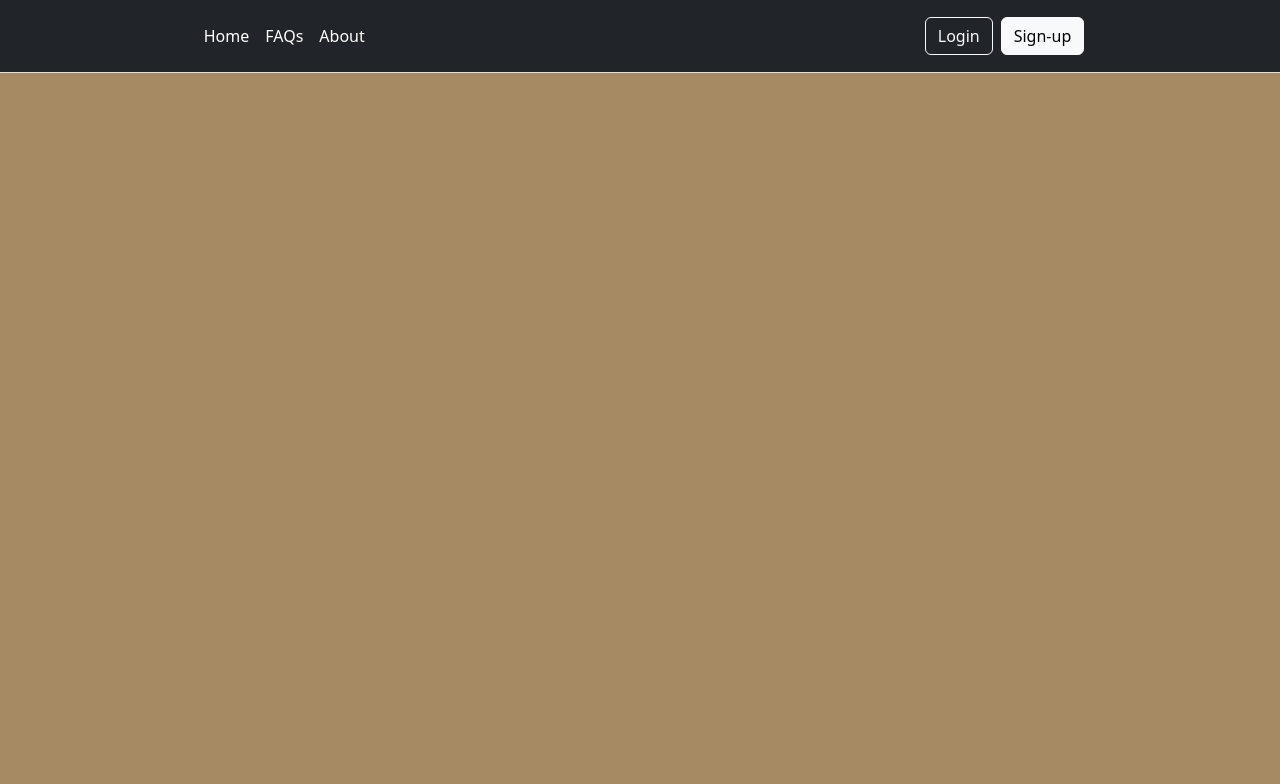
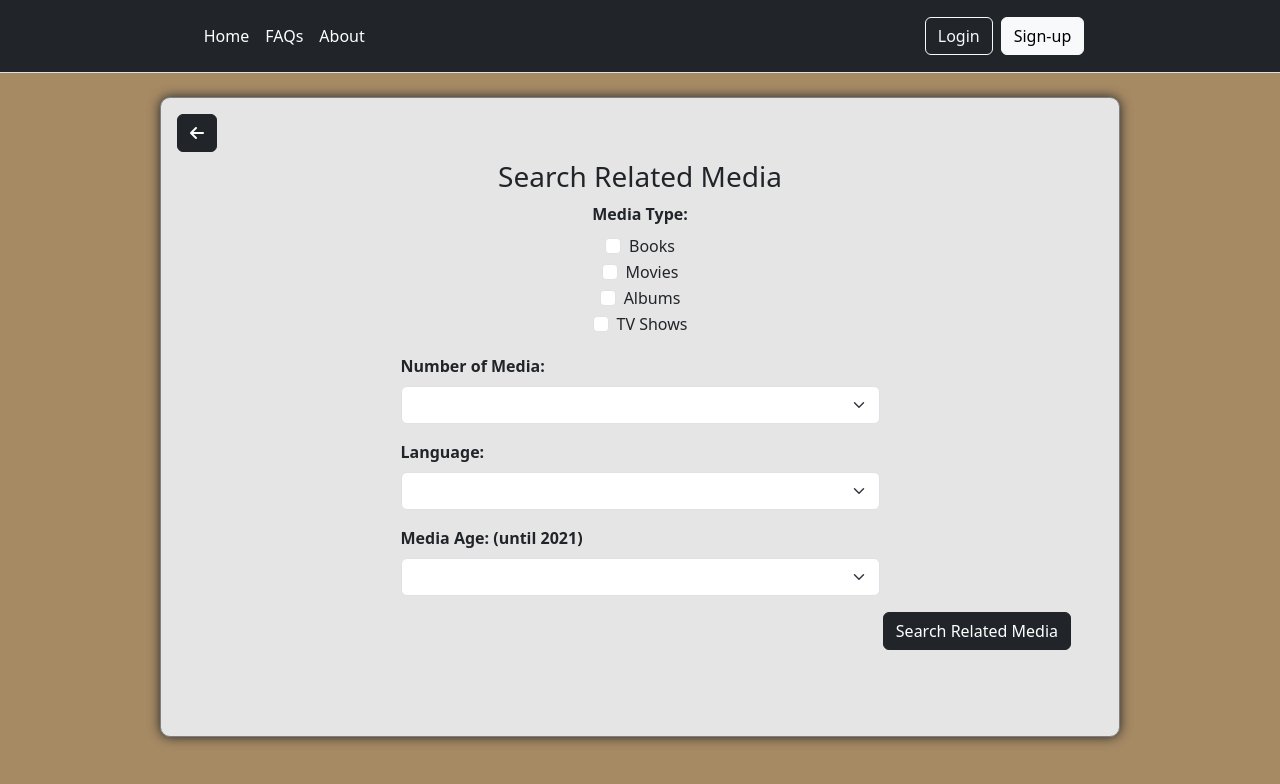
Before and after one commit to giuseppevignanello/books-smm-tool, a Vue app: page /related-media/1 in a window 1280 px wide. Shown: the top 784 px of the page. Built offline with nearby package versions, Linux system fonts and the light colour scheme.

Commit message:
add related media page

```diff
--- /dev/null
+++ b/src/pages/RelatedMedia.vue
@@ -0,0 +1,85 @@
+
+<script>
+export default {
+    data() {
+
+
+        return {}
+    }
+}
+</script>
+
+<template>
+    <div class="wrapper">
+        <div class="comeback_button ms-3 mt-3">
+            <router-link class="text-black text-decoration-none"
+                :to="{ name: 'single-book', params: this.$route.params.id }">
+                <div class="btn btn-dark">
+                    <i class="fa-solid fa-arrow-left"></i>
+                </div>
+            </router-link>
+        </div>
+        <h3 class="text-center mt-2">Search Related Media</h3>
+        <form>
+            <div class="mb-3 d-flex flex-column align-items-center">
+                <label for=" mediaType" class="form-label fw-bold">Media Type:</label>
+                <div class="form-check">
+                    <input type="checkbox" class="form-check-input" id="books" />
+                    <label class="form-check-label" for="books">Books</label>
+                </div>
+                <div class="form-check">
+                    <input type="checkbox" class="form-check-input" id="movies" />
+                    <label class="form-check-label" for="movies">Movies</label>
+                </div>
+                <div class="form-check">
+                    <input type="checkbox" class="form-check-input" id="albums" />
+                    <label class="form-check-label" for="albums">Albums</label>
+                </div>
+                <div class="form-check">
+                    <input type="checkbox" class="form-check-input" id="tv-show" />
+                    <label class="form-check-label" for="tv-show">TV Shows</label>
+                </div>
+
+            </div>
+
+            <div class="mb-3 w-50 m-auto">
+                <label for="numOfMedia" class="form-label fw-bold">Number of Media:</label>
+                <select class="form-select" v-model="numOfMedia">
+                    <option value="1">1</option>
+                    <option value="3">3</option>
+                    <option value="5">5</option>
+                    <option value="7">7</option>
+                    <option value="10">10</option>
+                    <option value="15">15</option>
+                </select>
+            </div>
+
+            <div class="mb-3 w-50 m-auto">
+                <label for="language" class="form-label fw-bold">Language:</label>
+                <select class="form-select" v-model="language">
+                    <option value="italian">Italian</option>
+                    <option value="world">Worldwide</option>
+                </select>
+            </div>
+
+            <div class="mb-3 w-50 m-auto">
+                <label for="age" class="form-label fw-bold">Media Age: (until 2021)</label>
+                <select class="form-select" v-model="age">
+                    <option value="5">Last 5 years</option>
+                    <option value="10">Last 10 years</option>
+                    <option value="20">Last 20 years</option>
+                    <option value="50">Last 50 years</option>
+                    <option value="100">Last 100 years</option>
+                    <option value="200">Always</option>
+
+                </select>
+            </div>
+            <div class="d-flex justify-content-end me-5">
+                <button type="submit" class="btn btn-dark">Search Related Media</button>
+            </div>
+        </form>
+    </div>
+</template>
+
+
+<style lang="scss" scoped></style>
--- a/src/pages/singleBook.vue
+++ b/src/pages/singleBook.vue
@@ -9,7 +9,6 @@ export default {
 
         return {
             store,
-
             singleBook: {}
         }
     },
@@ -48,7 +47,9 @@ export default {
             <router-link :to="{ name: 'social-post', params: { id: this.singleBookId } }">
                 <button type="button" class="btn btn-dark">Create a social media post</button>
             </router-link>
-            <button type="button" class="btn btn-dark">Suggest me related media</button>
+            <router-link :to="{ name: 'related-media', params: { id: this.singleBookId } }">
+                <button type="button" class="btn btn-dark">Suggest me related media</button>
+            </router-link>
         </div>
     </div>
 </template>
--- a/src/route.ts
+++ b/src/route.ts
@@ -2,6 +2,7 @@ import { createRouter, createWebHistory } from "vue-router";
 import SingleBook from "./pages/singleBook.vue";
 import AppHome from "./pages/AppHome.vue";
 import SocialPost from "./pages/SocialPost.vue";
+import RelatedMedia from "./pages/RelatedMedia.vue";
 
 const router = createRouter({
   history: createWebHistory(),
@@ -21,6 +22,11 @@ const router = createRouter({
       name: "social-post",
       component: SocialPost,
     },
+    {
+      path: "/related-media/:id",
+      name: "related-media",
+      component: RelatedMedia,
+    },
   ],
 });
 
```
